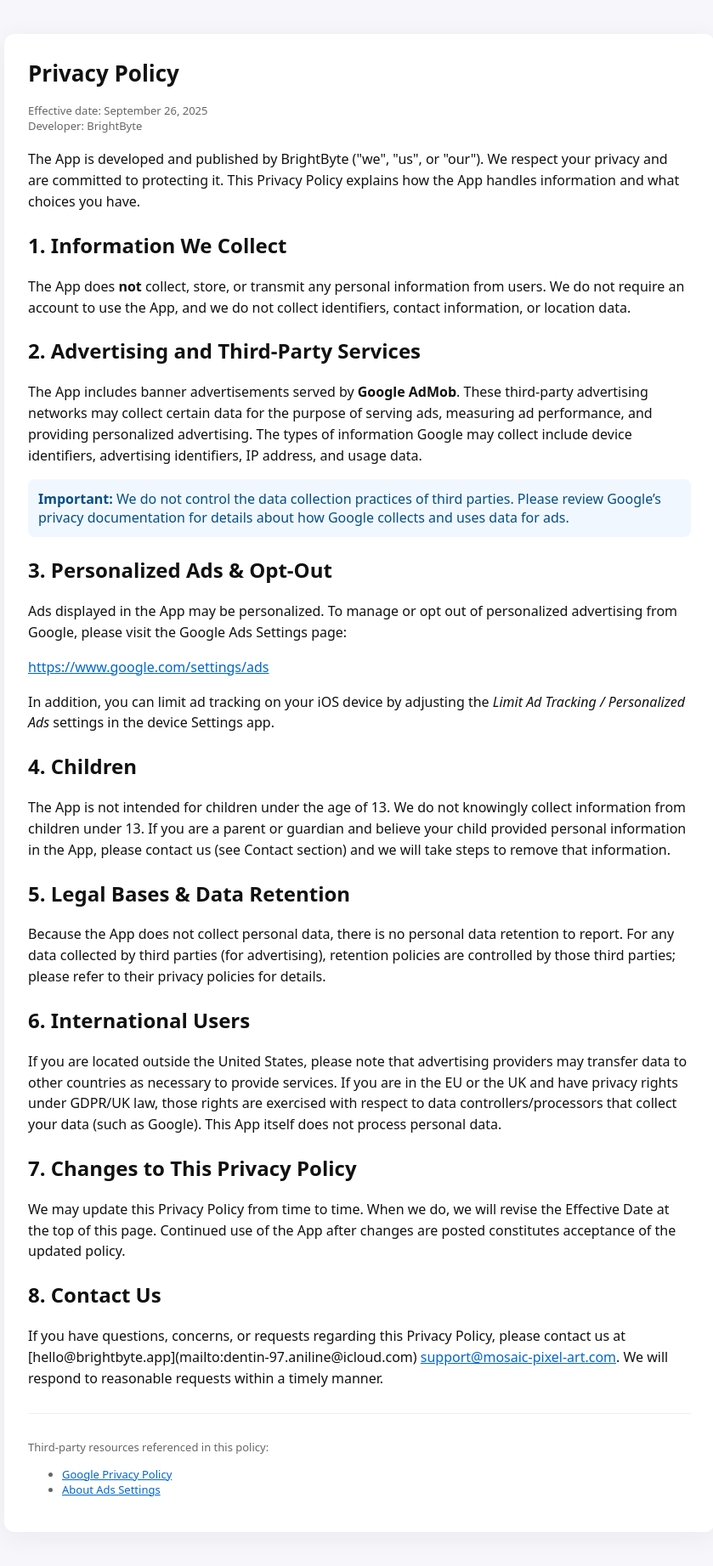
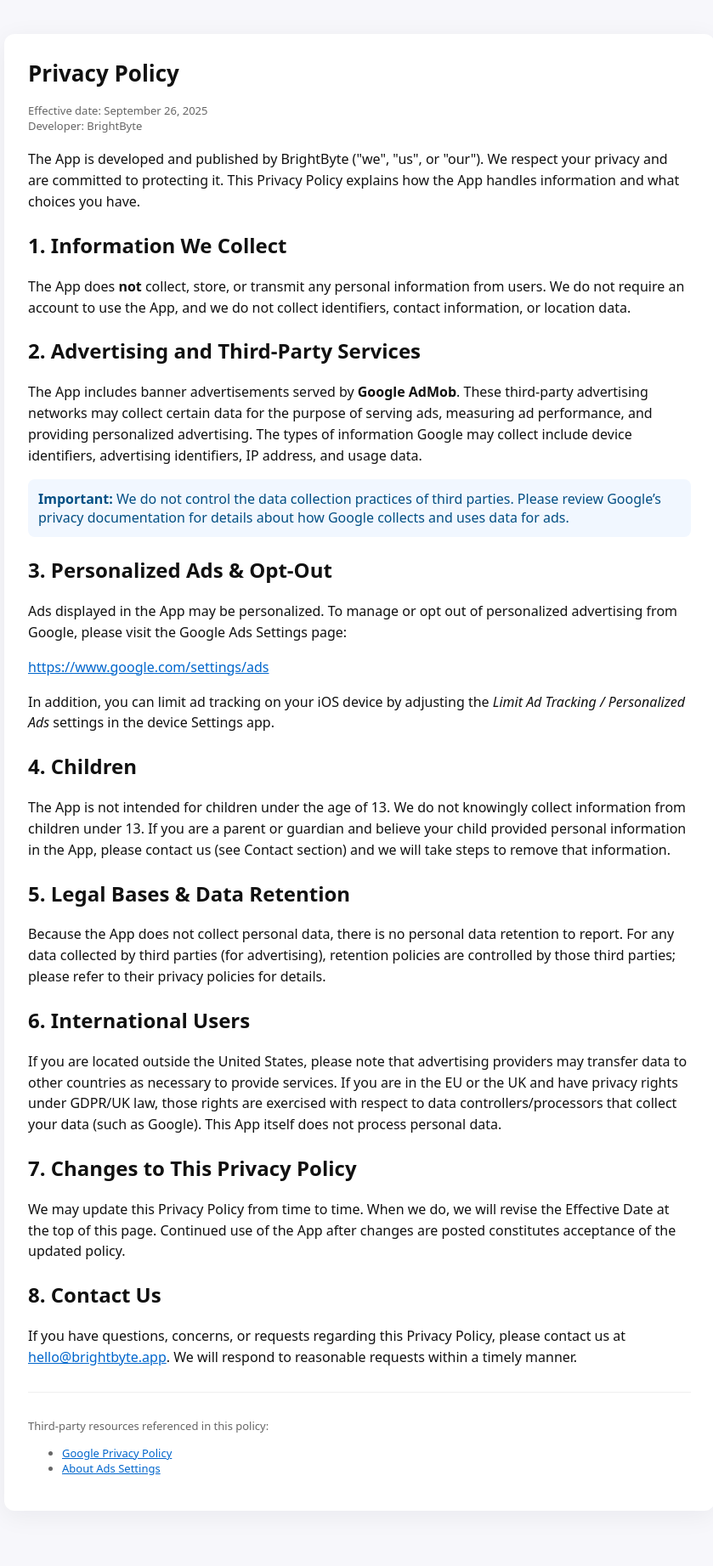
Before and after one commit to MagicScribble/BrightByte, a Jekyll site: the page privacy.html, which Jekyll copies as it is, in a window 1280 px wide. Shown: the whole page at 85% size, without its empty margins (217-1056 px from the left). Built offline with Jekyll 4.4.1, drawn with Linux system fonts in a browser that asks for light colours; after the commit the page ends 1818 px from its top, so only the background shows below that.

Commit message:
Update privacy.html

```diff
--- a/privacy.html
+++ b/privacy.html
@@ -51,7 +51,7 @@
     <p>We may update this Privacy Policy from time to time. When we do, we will revise the Effective Date at the top of this page. Continued use of the App after changes are posted constitutes acceptance of the updated policy.</p>
 
     <h2>8. Contact Us</h2>
-    <p>If you have questions, concerns, or requests regarding this Privacy Policy, please contact us at [hello@brightbyte.app](mailto:dentin-97.aniline@icloud.com) <a href="mailto:support@mosaic-pixel-art.com">support@mosaic-pixel-art.com</a>. We will respond to reasonable requests within a timely manner.</p>
+    <p>If you have questions, concerns, or requests regarding this Privacy Policy, please contact us at <a href="mailto:dentin-97.aniline@icloud.com">hello@brightbyte.app</a>. We will respond to reasonable requests within a timely manner.</p>
 
     <footer>
       <p>Third‑party resources referenced in this policy:</p>
```
